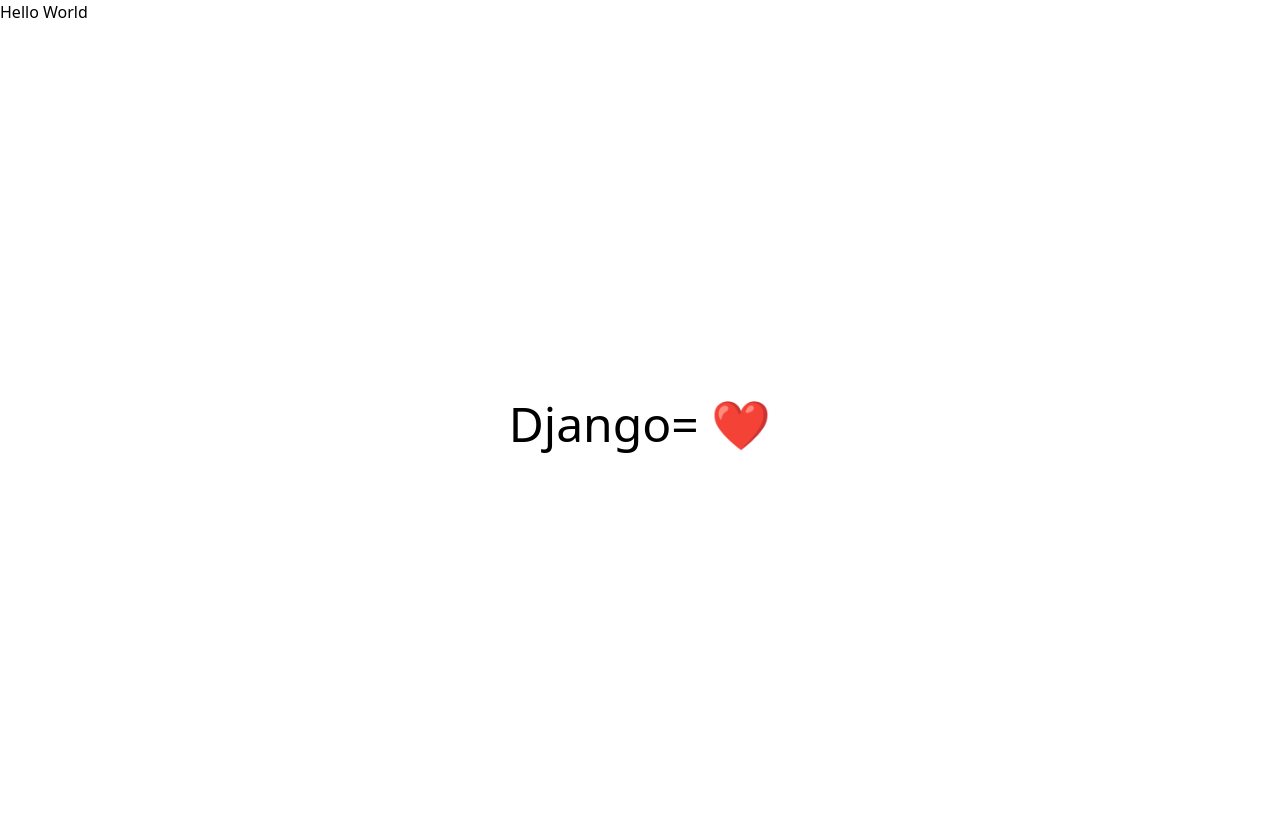
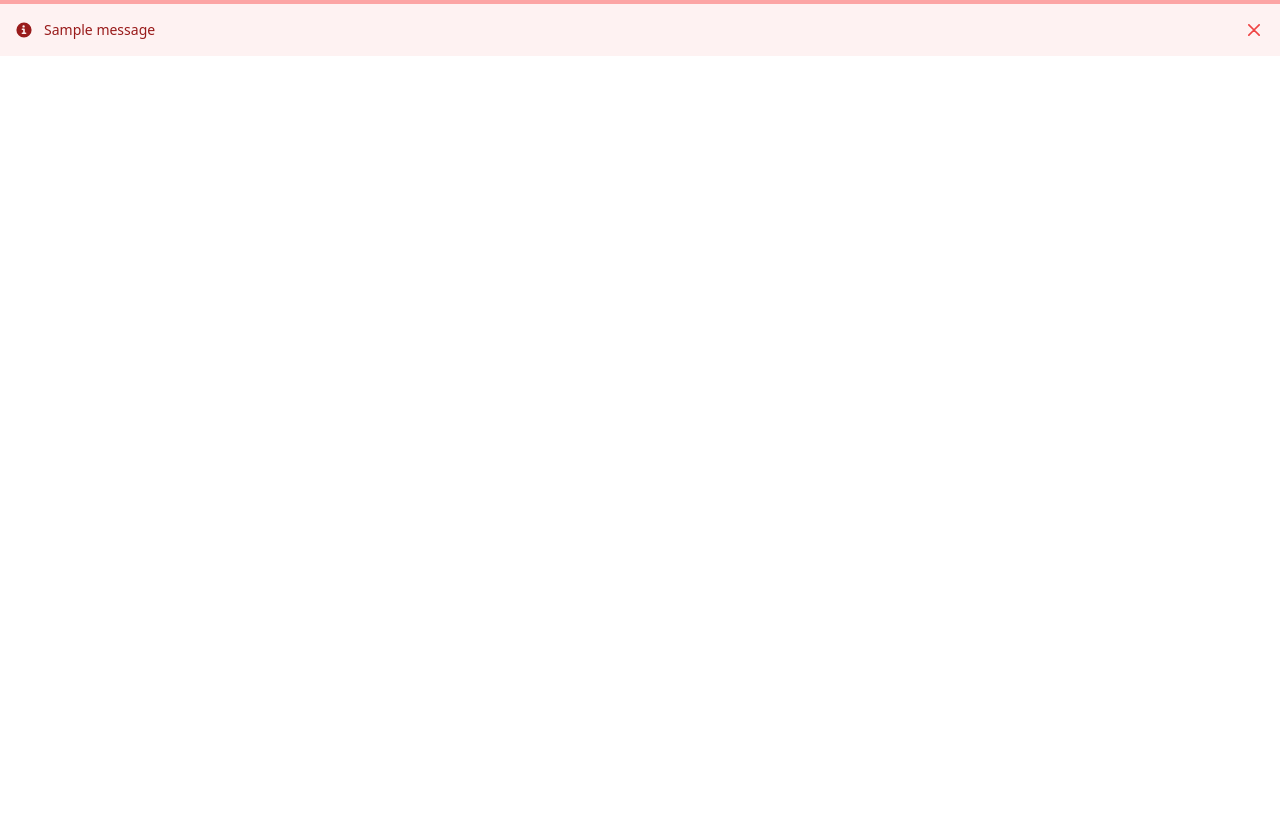
Before and after one commit to Awwal12/ExpenseTrac, a Django app: page /dashboard in a window 1280 px wide. After the commit the page ends 56 px from the top, so only its background shows below. Run offline with Django 4.2, Linux system fonts and the light colour scheme; tables that the repository leaves empty hold one stand-in row (values such as "Sample post"); one stand-in notice (Sample message) is shown; some libraries are stand-ins or nearby versions.

Commit message:
added messages to the base html

```diff
--- a/expensetrac/expenseapp/templates/base.html
+++ b/expensetrac/expenseapp/templates/base.html
@@ -9,11 +9,30 @@
     {% block title %}{% endblock%}</title>
 </head>
 <body>
-    <h1>Hello World</h1>
-    <div class="container mx-auto">
-			<section class="flex items-center justify-center h-screen">
-				<h1 class="text-5xl">Django= ❤️</h1>
-			</section>
-		</div>
+{% if messages %}
+{% for message in messages %}
+        <div id="alert-border-2" class="flex items-center p-4 mb-4 text-red-800 border-t-4 border-red-300 bg-red-50 dark:text-red-400 dark:bg-gray-800 dark:border-red-800" role="alert">
+    <svg class="flex-shrink-0 w-4 h-4" aria-hidden="true" xmlns="http://www.w3.org/2000/svg" fill="currentColor" viewBox="0 0 20 20">
+      <path d="M10 .5a9.5 9.5 0 1 0 9.5 9.5A9.51 9.51 0 0 0 10 .5ZM9.5 4a1.5 1.5 0 1 1 0 3 1.5 1.5 0 0 1 0-3ZM12 15H8a1 1 0 0 1 0-2h1v-3H8a1 1 0 0 1 0-2h2a1 1 0 0 1 1 1v4h1a1 1 0 0 1 0 2Z"/>
+    </svg>
+    <div class="ml-3 text-sm font-medium">
+            {{message}}
+    </div>
+    <button type="button" class="ml-auto -mx-1.5 -my-1.5 bg-red-50 text-red-500 rounded-lg focus:ring-2 focus:ring-red-400 p-1.5 hover:bg-red-200 inline-flex items-center justify-center h-8 w-8 dark:bg-gray-800 dark:text-red-400 dark:hover:bg-gray-700"  data-dismiss-target="#alert-border-2" aria-label="Close">
+      <span class="sr-only">Dismiss</span>
+      <svg class="w-3 h-3" aria-hidden="true" xmlns="http://www.w3.org/2000/svg" fill="none" viewBox="0 0 14 14">
+        <path stroke="currentColor" stroke-linecap="round" stroke-linejoin="round" stroke-width="2" d="m1 1 6 6m0 0 6 6M7 7l6-6M7 7l-6 6"/>
+      </svg>
+    </button>
+</div>
+{% endfor %}
+        {% endif %}
+   {% block content %}
+
+   {% endblock%}
+
+
+
+   <script src="https://cdnjs.cloudflare.com/ajax/libs/flowbite/1.8.1/flowbite.min.js"></script>
 </body>
 </html>
```
